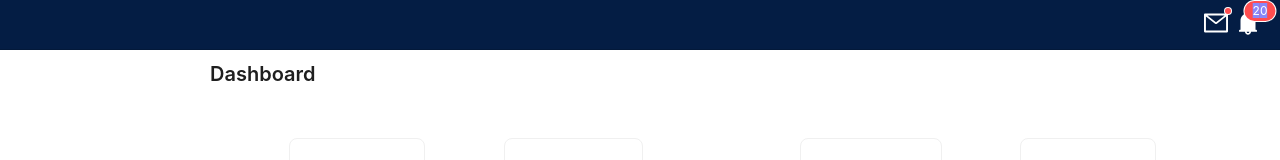
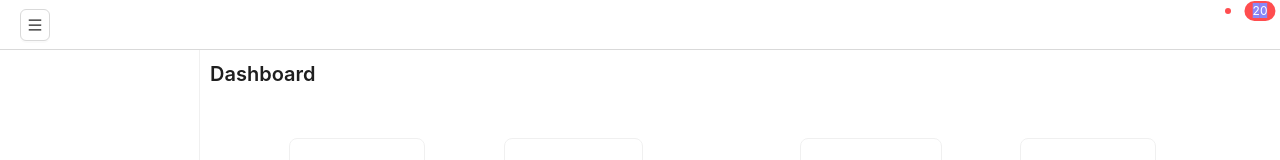
Before and after one commit to furebo/gskibyagira-frontend, a React (Create React App) app in the folder lmisapp/: page /dashboard in a window 1280 px wide. Shown: the top 160 px of the page. Built offline with nearby package versions, Linux system fonts and the light colour scheme; no server answers.

Commit message:
fixed the sidebar issue in responsivness

```diff
--- a/lmisapp/src/Compontents/Dashboard/Dashboard.css
+++ b/lmisapp/src/Compontents/Dashboard/Dashboard.css
@@ -1,72 +1,82 @@
-.dashboard{
+/* General Dashboard Layout */
+.dashboard {
   display: flex;
   flex-direction: column;
   width: 100vw;
   height: 100vh;
+  overflow-x: hidden; /* Prevents unwanted horizontal scrolling */
 }
-.AppHeader{
+
+/* Header */
+.AppHeader {
   display: flex;
   justify-content: space-between;
   align-items: center;
   height: 50px;
-    padding: 4px 20px 4px 12px;
+  padding: 4px 20px;
   border-bottom: 1px solid rgba(0, 0, 0, 0.15);
+  background: #fff;
+  z-index: 1001;
 }
-.SideMenuAndPageContent{
+
+/* Sidebar + Page Content */
+.SideMenuAndPageContent {
   display: flex;
-    flex:1;
-    justify-content: flex-start;
-    align-items: start;
+  flex: 1;
 }
-.AppFooter{
+
+/* Footer */
+.AppFooter {
   display: flex;
   justify-content: space-evenly;
   align-items: center;
   height: 50px;
   border-top: 1px solid rgba(0, 0, 0, 0.15);
+  background: #222;
   color: #fff;
 }
-.PageContent{
-    padding-left: 12px;
-    width: 100%;
-}
+
+/* Sidebar */
 .SideMenu {
   width: 200px;
+  height: 100vh;
+  background-color: #fff;
+  transition: transform 0.3s ease-in-out;
 }
 
-  .hamburger-icon{
-    display: none;
+/* Hidden sidebar on small screens */
+@media (max-width: 1185px) {
+  .dashboard {
+      width: 100vw;
   }
 
-/* Hide the side menu and show the hamburger icon on small screens */
-@media (max-width: 1185px) {
-  .nav{width: auto;}
-  .dashboard{
-    width: 100vw;
-    overflow-x: hidden;
-}
-    .hamburger-icon{
+  .hamburger-icon {
       display: block;
   }
-    .SideMenu{
-      width: 200px;
-      overflow: hidden;
-      transition: width 0.3s ease-in-out;
+
+  .SideMenu {
+      position: fixed;
+      left: -250px; /* Hidden by default */
+      top: 0;
+      height: 100%;
+      width: 250px;
+      background: white;
+      box-shadow: 2px 0 5px rgba(0, 0, 0, 0.3);
+      transition: transform 0.3s ease-in-out;
+      z-index: 1000;
   }
+
   .SideMenuopen {
-        width: 200px;
-        display: block;
-      }
-      .SideMenu Menu.item{
-        display: none;
+      transform: translateX(250px);
   }
 
   .PageContent {
       padding: 20px;
+      width: 100%;
   }
 
+  /* Overlay for closing sidebar */
   .overlay {
-        display: block;
       position: fixed;
       top: 0;
       left: 0;
@@ -74,20 +84,10 @@
       height: 100%;
       background-color: rgba(0, 0, 0, 0.5);
       z-index: 999;
+      display: none; /* Hidden by default */
+  }
+
+  .SideMenuopen + .overlay {
+      display: block;
   }
 }
-
-    .SideMenuopen {
-        display: block;
-        position: absolute;
-        top: 0;
-        left: 0;
-        width: 200px;
-        height: auto;
-        background-color: #fff;
-        z-index: 1000;
-        box-shadow: 2px 0 5px rgba(0, 0, 0, 0.5);
-      }
-      .SideMenu{
-        transition: width 0.3s ease-in-out;
-      }
--- a/lmisapp/src/Compontents/Dashboard/Dashboard.js
+++ b/lmisapp/src/Compontents/Dashboard/Dashboard.js
@@ -38,6 +38,7 @@ function Dashboard(){
     } else {
         setCurrent(e.key);
         setMenuOpen(false);
+        setIsOpen(false); // Close the sidebar when an item is clicked
     }
     };
 
```
Lines whose indentation alone changed are shown as unchanged.
